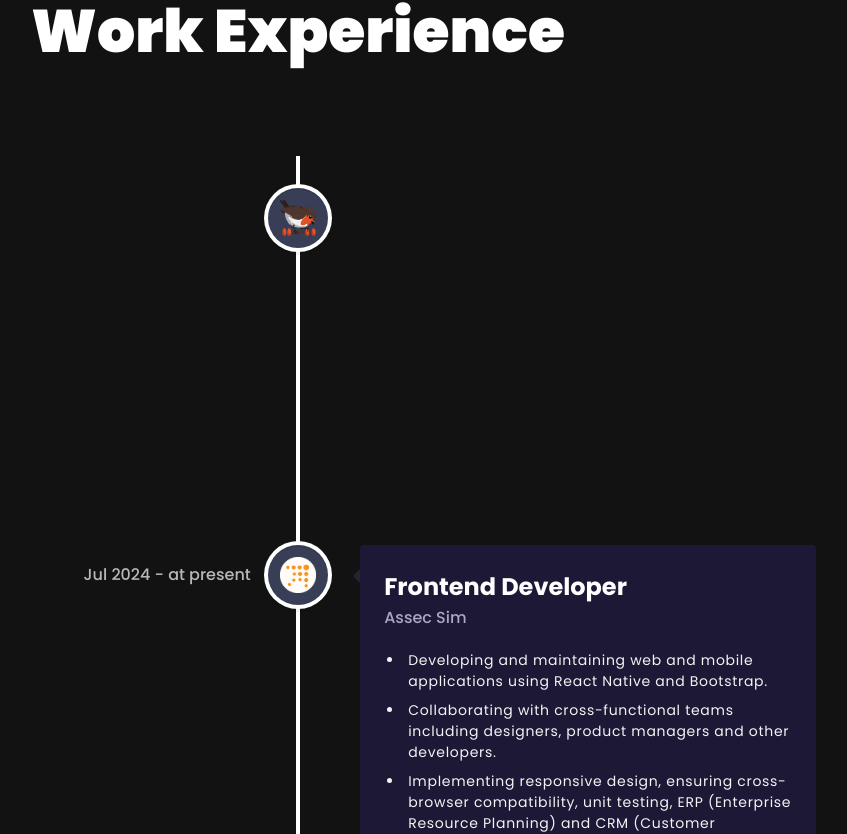
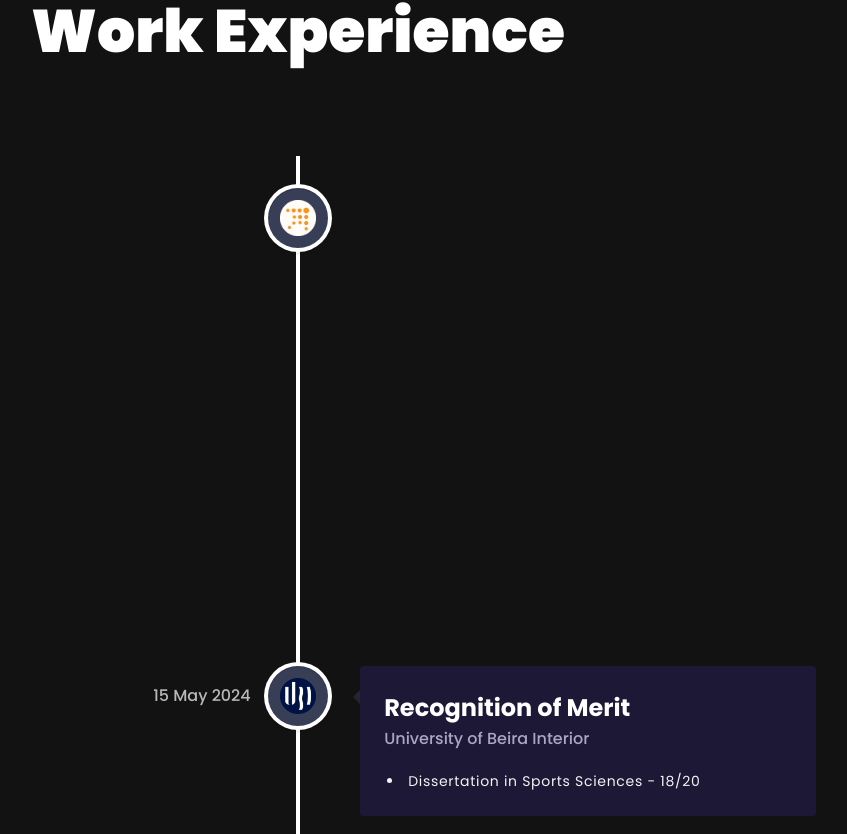
Before and after one commit to 0xn0va/0xn0va.github.io, a React (Vite) app: page / in a window 1280 px wide. Shown: the part 902-1736 px from the top of the page, without its empty margins (342-1189 px from the left). Built offline with nearby package versions, Linux system fonts and the light colour scheme; no server answers.

Commit message:
delete content

```diff
--- a/src/constants/index.ts
+++ b/src/constants/index.ts
@@ -24,7 +24,6 @@ import {
   valentine,
   hangman,
   vue,
-  rotki,
 } from "../assets"
 
 export const navLinks = [
@@ -117,18 +116,6 @@ const technologies = [
 ]
 
 const experiences = [
-  {
-    title: "Open Source Contributor",
-    company_name: "Rotki",
-    icon: rotki,
-    iconBg: "#383E56",
-    date: "Jan 2025 - at present",
-    points: [
-      "Contributing to the frontend development of Rotki.",
-      "Engaging with the open-source community by participating in discussions.",
-      "Gaining experience in open-source best practices, including version control (Git), issue tracking, and pull requests.",
-    ],
-  },
   {
     title: "Frontend Developer",
     company_name: "Assec Sim",
```
Also changed, not shown: src/assets/rotki.png (deleted).
